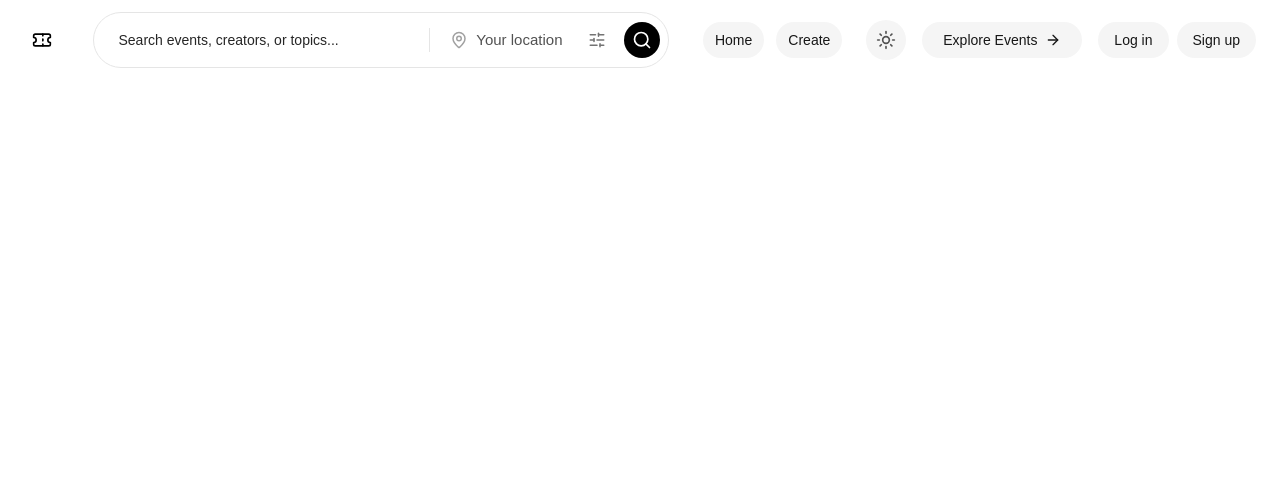
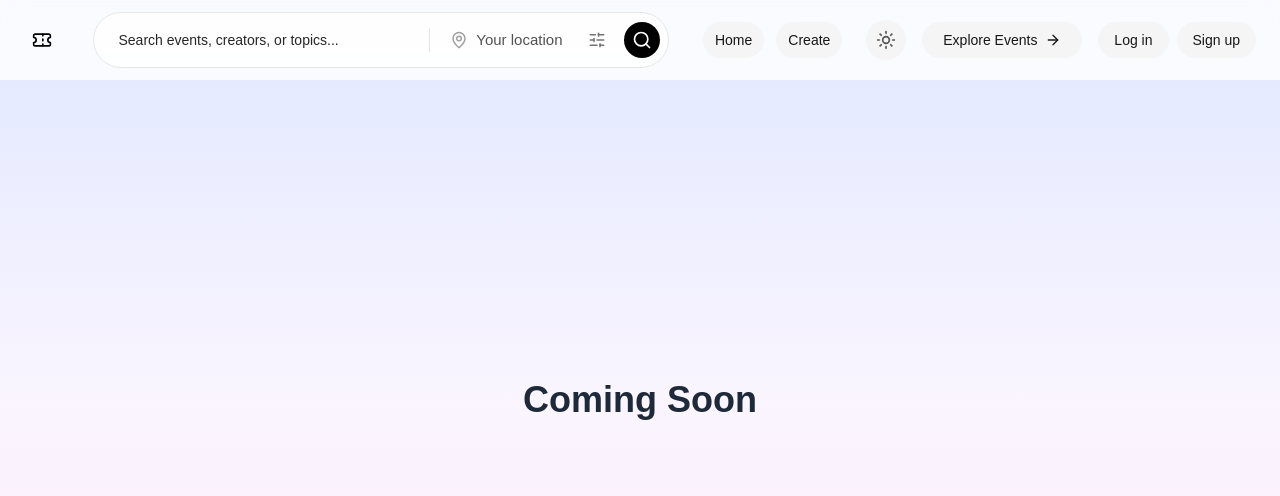
Before and after one commit to Kinkeyt-org/Devmeetup-frontend, a React (Vite) app: page /explore in a window 1280 px wide. Shown: the top 496 px of the page. Built offline with nearby package versions, Linux system fonts and the light colour scheme; no server answers.

Commit message:
changes to navbar and slider

```diff
--- a/src/App.jsx
+++ b/src/App.jsx
@@ -18,6 +18,7 @@ import MyTickets from "./pages/MyTickets";
 import Search from "./pages/Search";
 import Navbar from "./components/Navbar";
 import EventsPage from "./pages/EventsPage";
+import Explore from "./pages/Explore";
 import EventDetails from "./pages/EventDetails";
 import Upgrade from "./pages/Upgrade";
 import OrganizerOnboarding from "./pages/OrganizerOnboarding";
@@ -167,6 +168,7 @@ const AppContent = () => {
           <Route path="/signup" element={<AuthForm />} />
           <Route path="/search" element={<Search />} />
           <Route path="/events/create" element={<CreatePage />} />
+          <Route path="/explore" element={<Explore />} />
           <Route path="/profile" element={<Profile />} />
           <Route path="/categories/tech" element={<Tech />} />
           <Route path="/categories/design" element={<Design />} />
--- a/src/components/FeaturedSlider.jsx
+++ b/src/components/FeaturedSlider.jsx
@@ -101,17 +101,17 @@ export default function FeaturedSlider() {
       try {
         setLoading(true);
         // Use "featured" sort type; fall back to "recent" if the API doesn't support it
-        const data = await getEvents("featured", 1, 5);
+        const data = await getEvents("featured", 11, 15);
         let events = Array.isArray(data.events) ? data.events : [];
 
         // If "featured" returned nothing, fall back to recent events
         if (events.length === 0) {
-          const fallback = await getEvents("recent", 1, 5);
+          const fallback = await getEvents("recent", 11, 15);
           events = Array.isArray(fallback.events) ? fallback.events : [];
         }
 
         if (!cancelled) {
-          setSlides(events.slice(0, 5).map(mapEventToSlide));
+          setSlides(events.slice(10, 15).map(mapEventToSlide));
           setCurrent(0); // reset index whenever data refreshes
         }
       } catch (err) {
--- a/src/components/Navbar.jsx
+++ b/src/components/Navbar.jsx
@@ -7,6 +7,7 @@ import SearchBar from "../components/SearchBar";
 import Notifications from "./Notifications";
 import {
   Home,
+  Globe,
   Search,
   Bell,
   Plus,
@@ -229,17 +230,17 @@ const Navbar = () => {
               <button
                 onClick={() => {
                   closeMenu();
-                  navigate("/events");
+                  navigate("/explore");
                 }}
                 className="w-full py-3 mb-4 rounded-xl bg-neutral-900 dark:bg-white text-white dark:text-black font-medium hover:opacity-90 transition flex items-center justify-center gap-2 text-sm"
               >
-                Explore Events <ArrowRight size={16} />
+                Explore <ArrowRight size={16} />
               </button>
 
               {/* LINKS */}
               <div className="grid grid-cols-2 gap-2 mb-3">
                 <MenuLink to="/" icon={Home} label="Home" onClick={closeMenu} current={location.pathname === "/" || location.pathname === "/home"} />
-                <MenuLink to="/search" icon={Search} label="Explore" onClick={closeMenu} current={location.pathname === "/search"} />
+                <MenuLink to="/explore" icon={Globe} label="Explore" onClick={closeMenu} current={location.pathname === "/explore"} />
                 <MenuLink to="/events/create" icon={Plus} label="Create" onClick={closeMenu} current={location.pathname === "/events/create"} />
                 <MenuLink to="/my-tickets" icon={TicketCheck} label="Tickets" onClick={closeMenu} current={location.pathname === "/my-tickets"} />
               </div>
--- /dev/null
+++ b/src/pages/Explore.jsx
@@ -0,0 +1,11 @@
+import React from "react";
+
+const Explore = () => (
+  <div className="flex items-center justify-center min-h-screen bg-gradient-to-b from-indigo-100 via-purple-50 to-pink-100 dark:from-gray-800 dark:to-gray-900">
+    <h1 className="text-4xl font-bold text-gray-800 dark:text-gray-100">
+      Coming Soon
+    </h1>
+  </div>
+);
+
+export default Explore;
```
